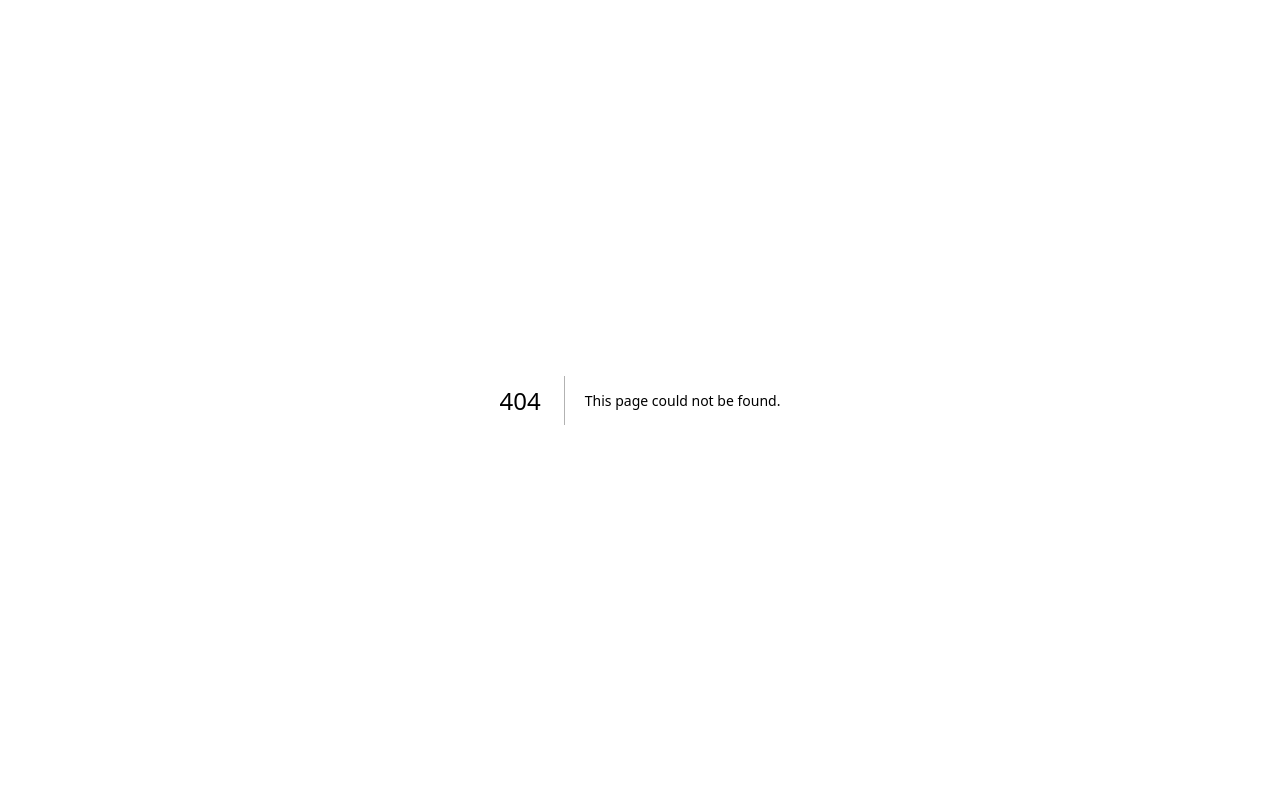
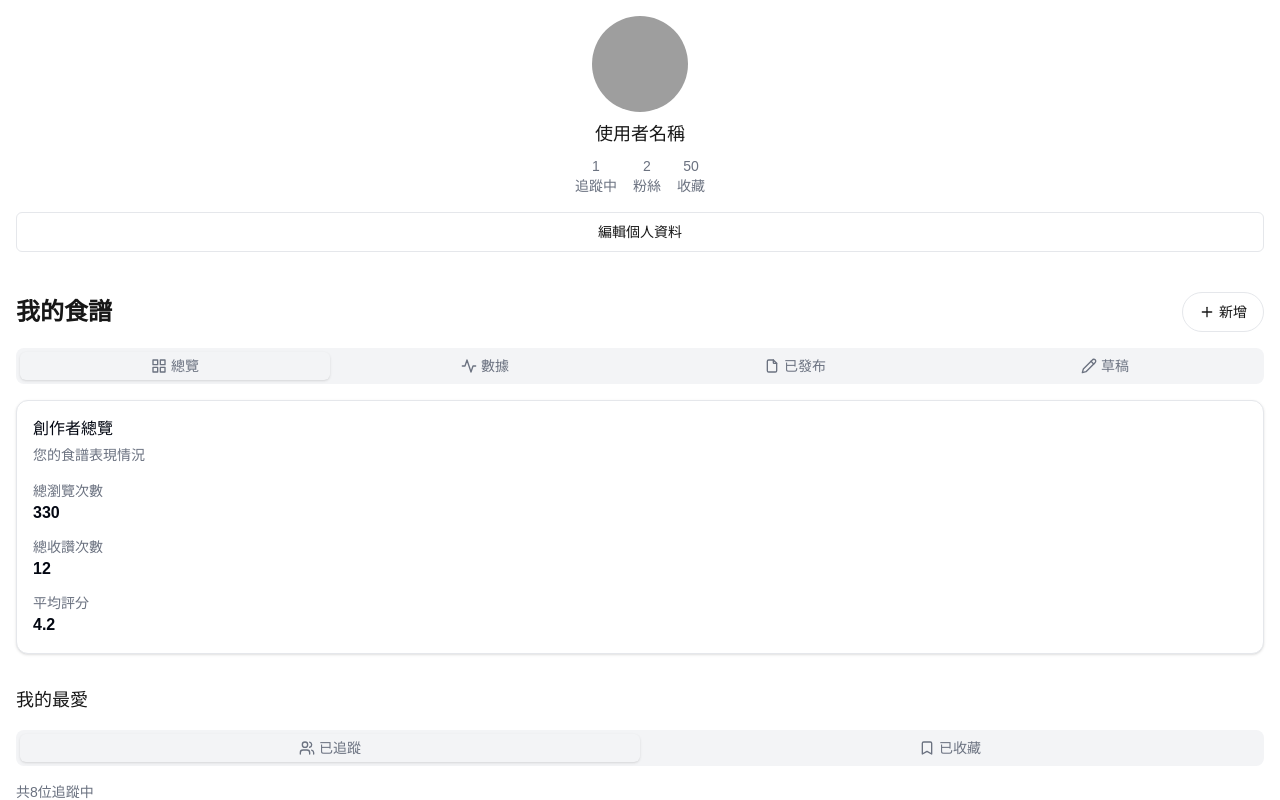
Before and after one commit to heyi5478/anna-cook, a Next.js app: page /user-center in a window 1280 px wide. Before the commit this address had no page. Shown: the top 800 px of the page. Built offline with nearby package versions, Linux system fonts and the light colour scheme; grey boxes are pictures that could not be loaded.

Commit message:
feat: 新增 UserCenterPage 頁面，整合 UserCenter 元件以提升使用者中心的整體體驗與互動性。

```diff
--- /dev/null
+++ b/src/pages/user-center/index.tsx
@@ -0,0 +1,8 @@
+import { NextPage } from 'next';
+import UserCenter from '@/components/UserCenter';
+
+const UserCenterPage: NextPage = () => {
+  return <UserCenter />;
+};
+
+export default UserCenterPage;
```
